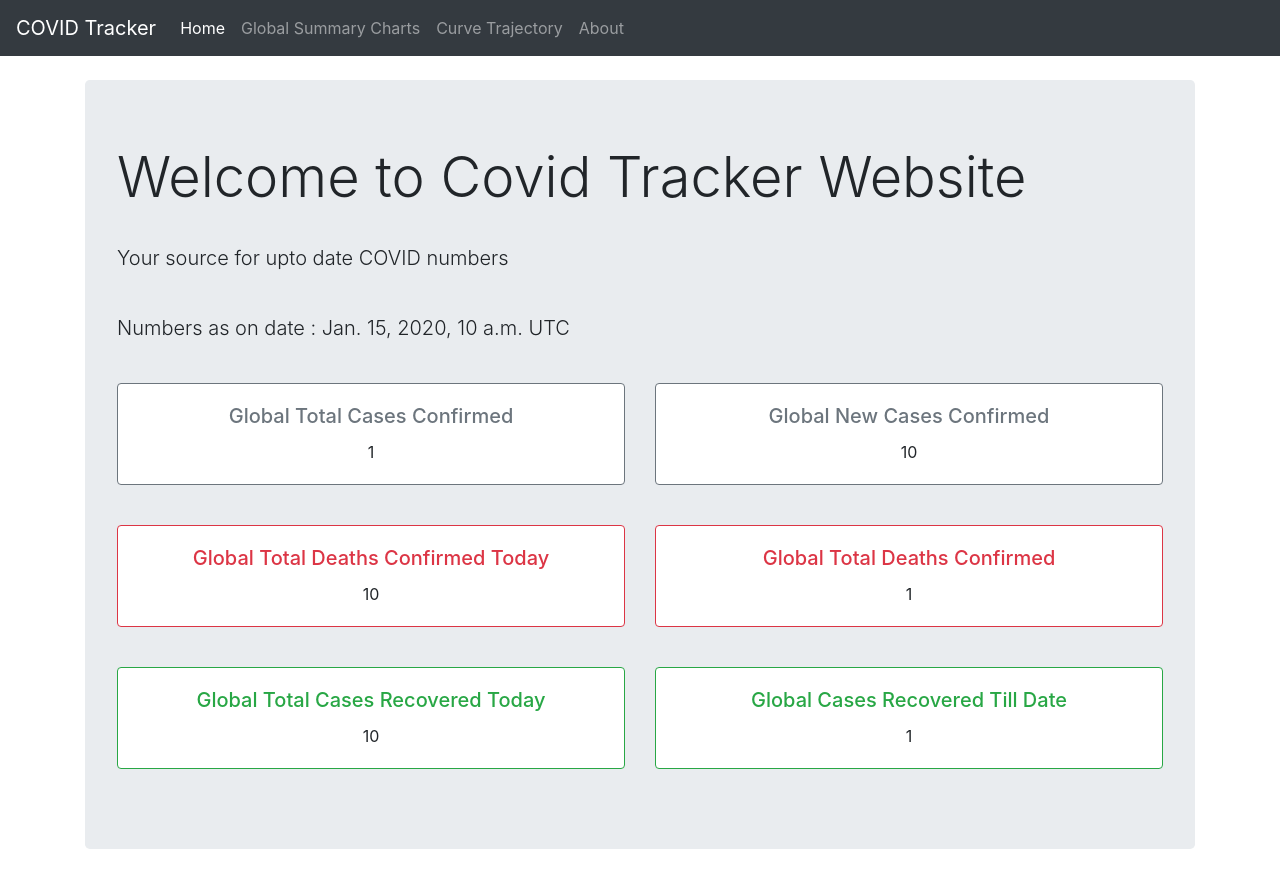
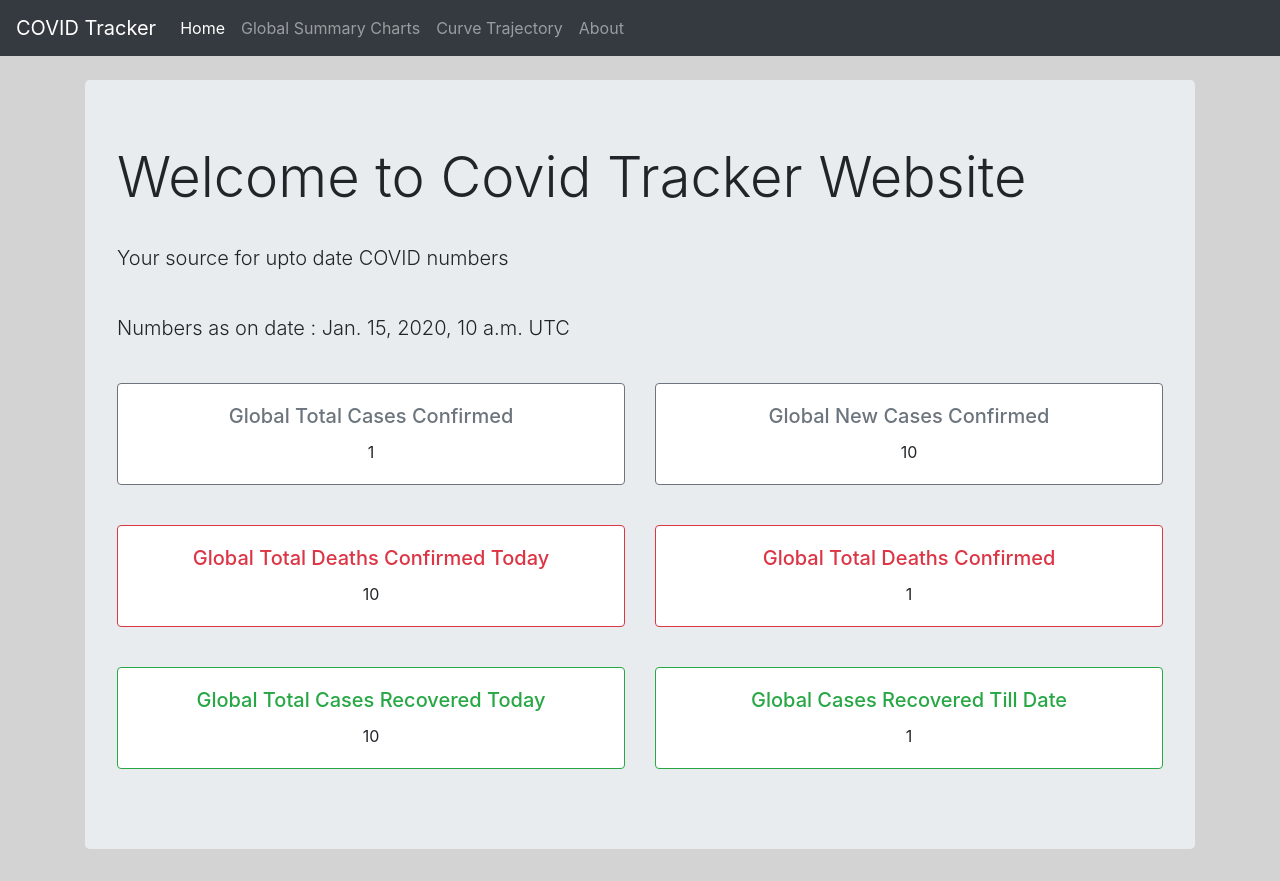
Before and after one commit to SundareshPrasanna/CovidTracker, a Django app: template covidfun/templates/home.html in a window 1280 px wide. Run offline with Django 3.2, Linux system fonts and the light colour scheme; the template is opened without the code that fills it: most values are stand-ins (such as "Sample title", 1, 10 or a date in 2020); some libraries are stand-ins or nearby versions.

Commit message:
change bgcolor

```diff
--- a/covidfun/templates/curves.html
+++ b/covidfun/templates/curves.html
@@ -5,7 +5,7 @@
         body{
           background-color: #D3D3D3;
         }
-      </style>
+</style>
       <h3>Progression Of the Disease From First Recorded History for {{country}}</h3>
 
       <br/>
--- a/covidfun/templates/home.html
+++ b/covidfun/templates/home.html
@@ -2,6 +2,11 @@
 {% load humanize %}
 
 {% block content %}
+<style>
+    body{
+      background-color: #D3D3D3;
+    }
+</style>
     <div class="jumbotron h-80" >
         <h1 class="display-4">Welcome to Covid Tracker Website</h1>
         <br/>
```
